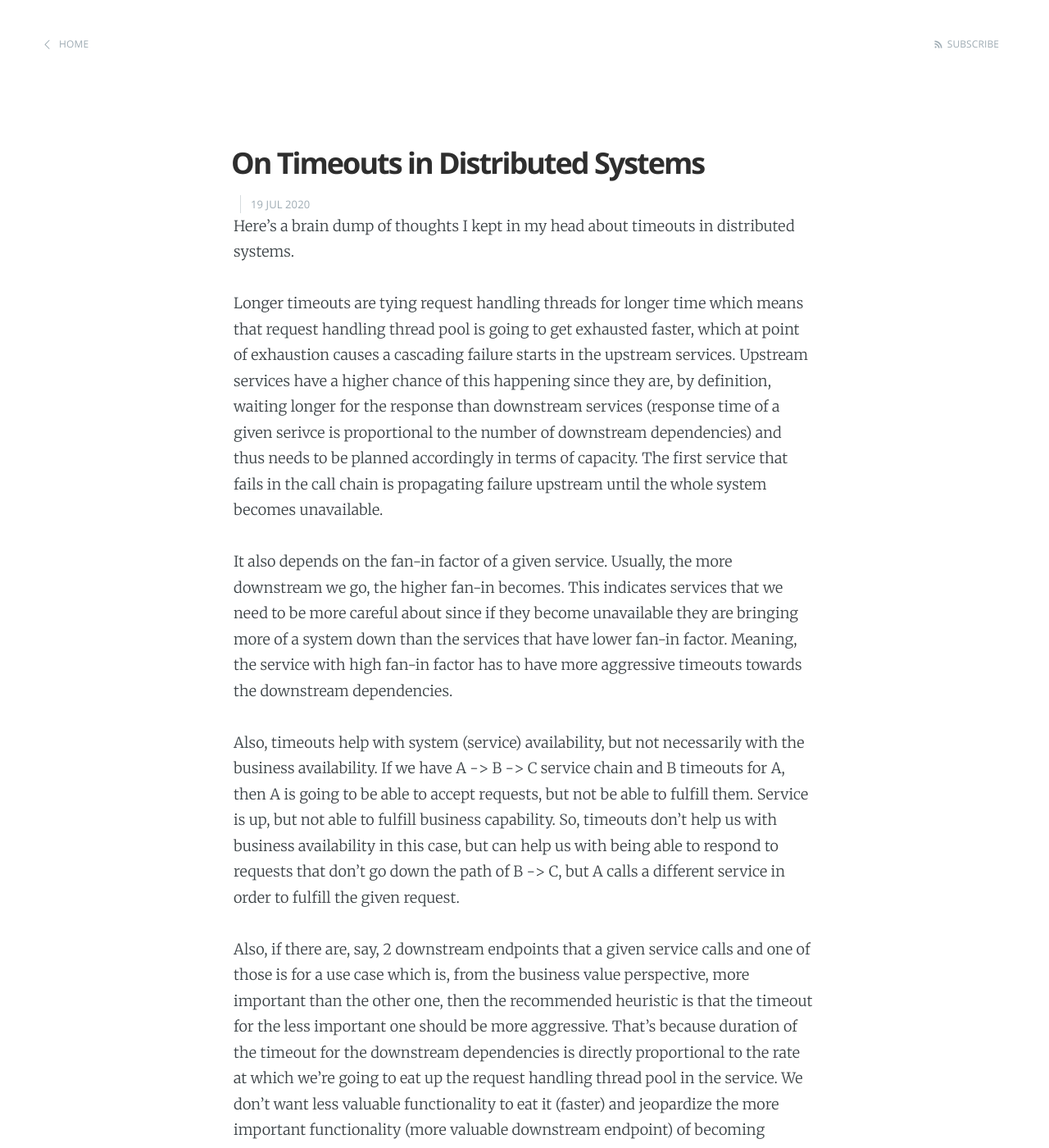
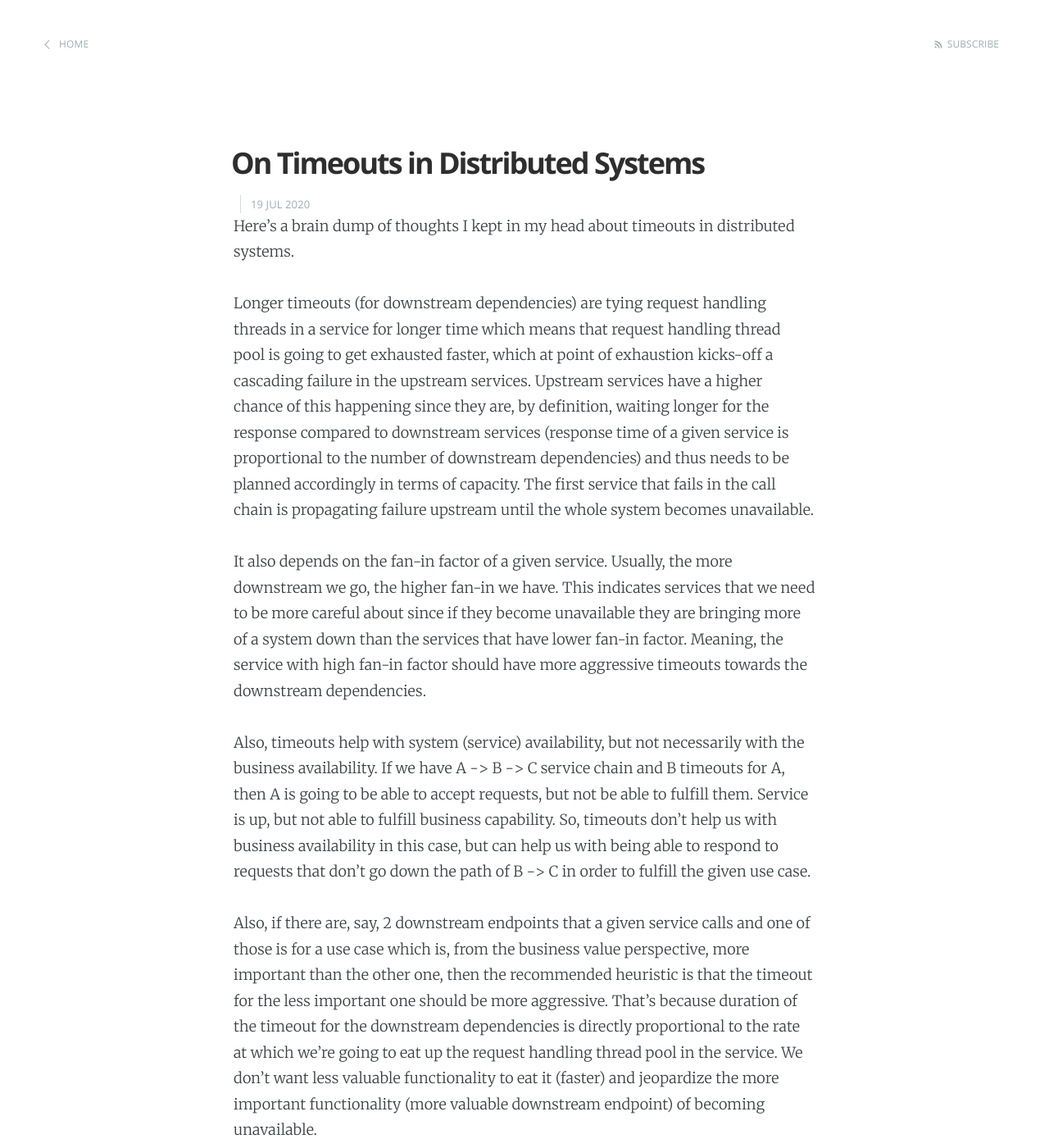
Before and after one commit to dragan-stepanovic/dragan-stepanovic.github.io, a Jekyll site: the page built from _posts/2020-07-19-on-timeouts.md, in a window 1280 px wide and 1400 px high. Shown: the whole window at 82% size. Built offline with Jekyll 4.4.1, drawn with Linux system fonts in a browser that asks for light colours.

Commit message:
Update 2020-07-19-on-timeouts.md

```diff
--- a/_posts/2020-07-19-on-timeouts.md
+++ b/_posts/2020-07-19-on-timeouts.md
@@ -7,15 +7,15 @@ comments: true
 
 Here's a brain dump of thoughts I kept in my head about timeouts in distributed systems.
 
-Longer timeouts are tying request handling threads for longer time which means that request handling thread pool is going to get exhausted faster, which at point of exhaustion causes a cascading failure starts in the upstream services.
-Upstream services have a higher chance of this happening since they are, by definition, waiting longer for the response than downstream services (response time of a given serivce is proportional to the number of downstream dependencies) and thus needs to be planned accordingly in terms of capacity.
+Longer timeouts (for downstream dependencies) are tying request handling threads in a service for longer time which means that request handling thread pool is going to get exhausted faster, which at point of exhaustion kicks-off a cascading failure in the upstream services.
+Upstream services have a higher chance of this happening since they are, by definition, waiting longer for the response compared to downstream services (response time of a given service is proportional to the number of downstream dependencies) and thus needs to be planned accordingly in terms of capacity.
 The first service that fails in the call chain is propagating failure upstream until the whole system becomes unavailable.
 
-It also depends on the fan-in factor of a given service. Usually, the more downstream we go, the higher fan-in becomes. This indicates services that we need to be more careful about since if they become unavailable they are bringing more of a system down than the services that have lower fan-in factor.
-Meaning, the service with high fan-in factor has to have more aggressive timeouts towards the downstream dependencies.
+It also depends on the fan-in factor of a given service. Usually, the more downstream we go, the higher fan-in we have. This indicates services that we need to be more careful about since if they become unavailable they are bringing more of a system down than the services that have lower fan-in factor.
+Meaning, the service with high fan-in factor should have more aggressive timeouts towards the downstream dependencies.
 
 Also, timeouts help with system (service) availability, but not necessarily with the business availability.
-If we have A -> B -> C service chain and B timeouts for A, then A is going to be able to accept requests, but not be able to fulfill them. Service is up, but not able to fulfill business capability. So, timeouts don't help us with business availability in this case, but can help us with being able to respond to requests that don't go down the path of B -> C, but A calls a different service in order to fulfill the given request.
+If we have A -> B -> C service chain and B timeouts for A, then A is going to be able to accept requests, but not be able to fulfill them. Service is up, but not able to fulfill business capability. So, timeouts don't help us with business availability in this case, but can help us with being able to respond to requests that don't go down the path of B -> C in order to fulfill the given use case.
 
 Also, if there are, say, 2 downstream endpoints that a given service calls and one of those is for a use case which is, from the business value perspective, more important than the other one, then the recommended heuristic is that the timeout for the less important one should be more aggressive. That's because duration of the timeout for the downstream dependencies is directly proportional to the rate at which we're going to eat up the request handling thread pool in the service. We don't want less valuable functionality to eat it (faster) and jeopardize the more important functionality (more valuable downstream endpoint) of becoming unavailable.
 
```
